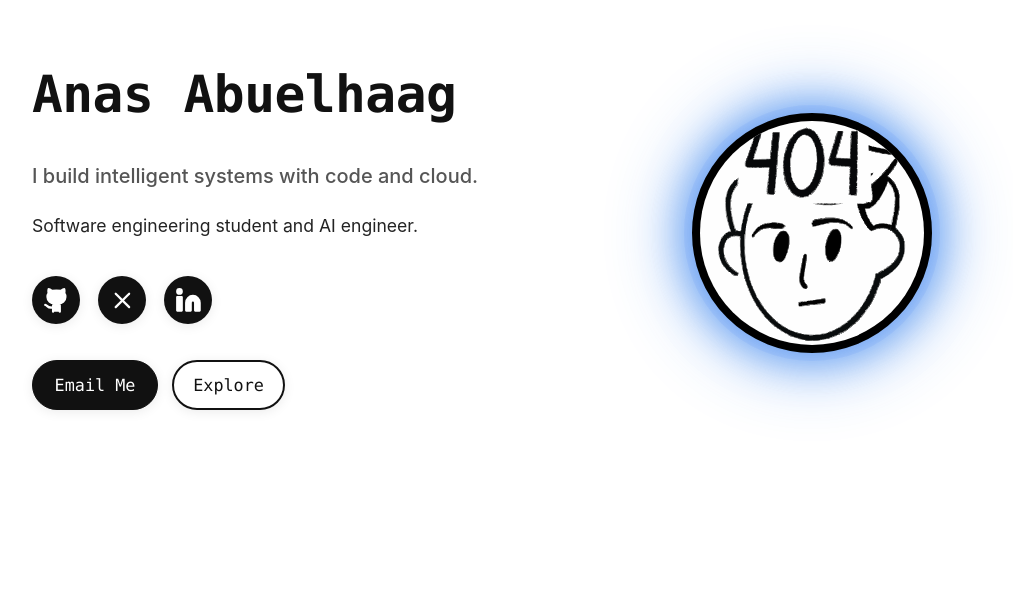
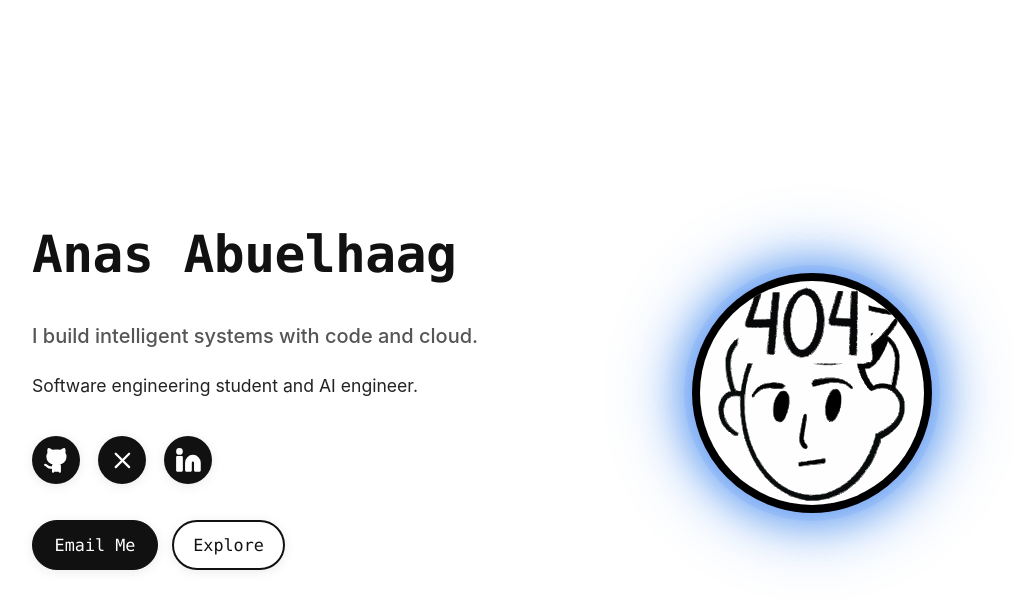
Before and after one commit to a-elhaag/Vue.JS-portfolio, a Vue app: page / in a window 1280 px wide. Shown: the top 608 px of the page, without its empty margins (158-1171 px from the left). Built offline with nearby package versions, Linux system fonts and the light colour scheme.

Commit message:
feat: add @iconify/vue dependency and implement TechCard component

```diff
--- a/package.json
+++ b/package.json
@@ -9,6 +9,7 @@
     "preview": "vite preview"
   },
   "dependencies": {
+    "@iconify/vue": "^5.0.0",
     "@vueuse/motion": "^3.0.3",
     "lucide-vue-next": "^0.541.0",
     "ofetch": "^1.4.1",
--- a/src/App.vue
+++ b/src/App.vue
@@ -1,5 +1,6 @@
 <script setup lang="ts">
 import WelcomeSection from './sections/WelcomeSection.vue';
+
 </script>
 
 <template>
--- a/src/sections/WelcomeSection.vue
+++ b/src/sections/WelcomeSection.vue
@@ -97,6 +97,7 @@ const socials = computed(() => {
 .welcome-hero {
   width: 100%;
   padding: 56px 0 32px 0;
+  margin-top: 10rem;
   background: var(--bg);
   display: flex;
   justify-content: center;
```
Also changed, not shown: src/components/AppHeader.vue (deleted), src/components/SectionHeading.vue (deleted), src/components/UI/TechCard.vue (renamed from src/components/UI/TechPill.vue), 1 other file (tests, documents, lock files or other folders).
